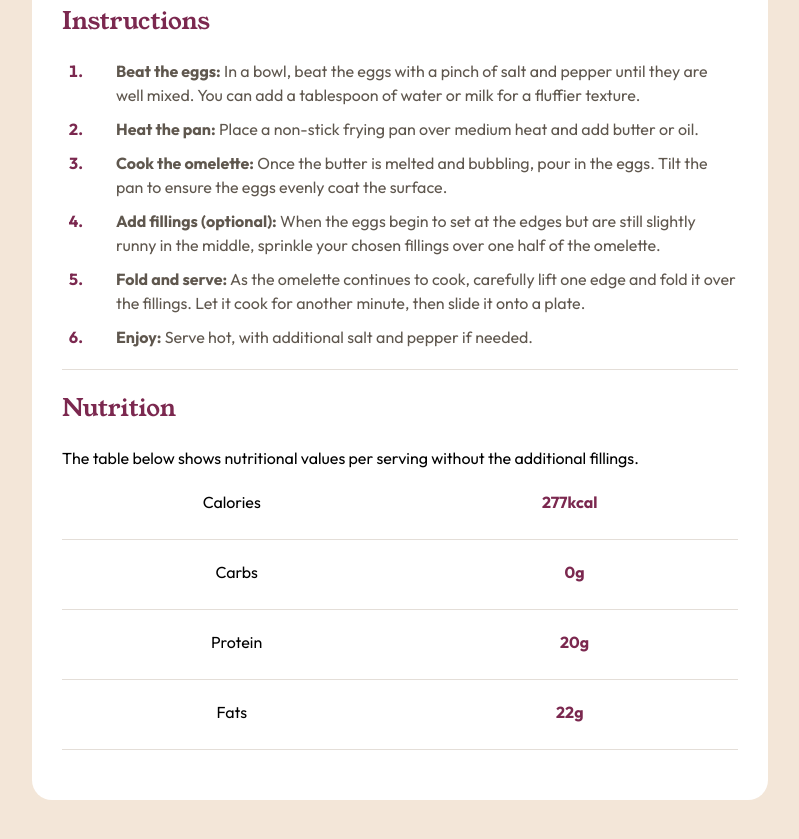
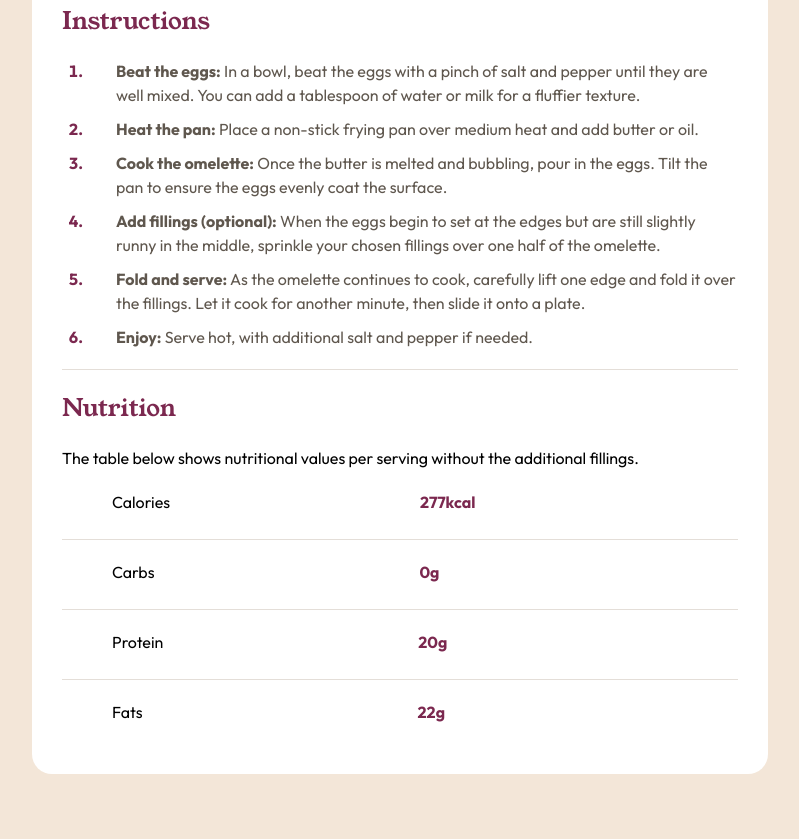
Before and after one commit to lawlawson/recipe-page, a plain HTML site: page index.html in a window 1280 px wide. Shown: the part 1037-1876 px from the top of the page, without its empty margins (240-1039 px from the left). Drawn offline with Linux system fonts and the light colour scheme.

Commit message:
updated nutrition section layout

```diff
--- a/index.html
+++ b/index.html
@@ -91,24 +91,23 @@
           </p>
           <div class="calories">
             <p>Calories</p>
-            <p><span>277kcal</span></p>
+            <p><span class="nutrition-span">277kcal</span></p>
           </div>
           <div class="divide"></div>
           <div class="carbs">
             <p>Carbs</p>
-            <p><span>0g</span></p>
+            <p><span class="carbs-span">0g</span></p>
           </div>
           <div class="divide"></div>
           <div class="proteins">
             <p>Protein</p>
-            <p><span>20g</span></p>
+            <p><span class="protein-span">20g</span></p>
           </div>
           <div class="divide"></div>
           <div class="fats">
             <p>Fats</p>
-            <p><span>22g</span></p>
+            <p><span class="fats-span">22g</span></p>
           </div>
-          <div class="divide"></div>
         </section>
       </div>
     </main>
--- a/style.css
+++ b/style.css
@@ -49,7 +49,7 @@ h1 {
 .preparation {
   background-color: var(--clr-rose-white);
   padding: 20px;
-  border-radius: 5px;
+  border-radius: 10px;
   margin-bottom: 30px;
 }
 
@@ -125,9 +125,8 @@ h1 {
 .fats {
   display: flex;
   flex-direction: row;
-  align-items: center;
-  justify-content: center;
-  justify-content: space-around;
+  justify-content: start;
+  margin-left: 15px;
 }
 
 .calories span,
@@ -136,6 +135,19 @@ h1 {
 .fats span {
   font-weight: bold;
   color: var(--clr-dark-raspberry);
+}
+
+.nutrition-span {
+  margin-left: 60px;
+}
+.carbs-span {
+  margin-left: 75px;
+}
+.protein-span {
+  margin-left: 65px;
+}
+.fats-span {
+  margin-left: 85px;
 }
 
 .divide {
@@ -156,4 +168,28 @@ h1 {
     padding: 30px;
     max-width: 736px;
   }
+
+  .container img {
+    border-radius: 20px;
+  }
+
+  .calories,
+  .carbs,
+  .proteins,
+  .fats {
+    margin-left: 50px;
+  }
+
+  .nutrition-span {
+    margin-left: 250px;
+  }
+  .carbs-span {
+    margin-left: 265px;
+  }
+  .protein-span {
+    margin-left: 255px;
+  }
+  .fats-span {
+    margin-left: 275px;
+  }
 }
```
